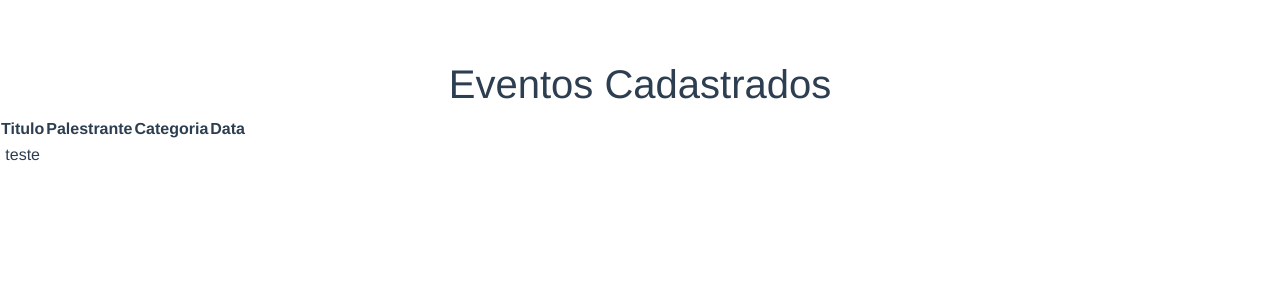
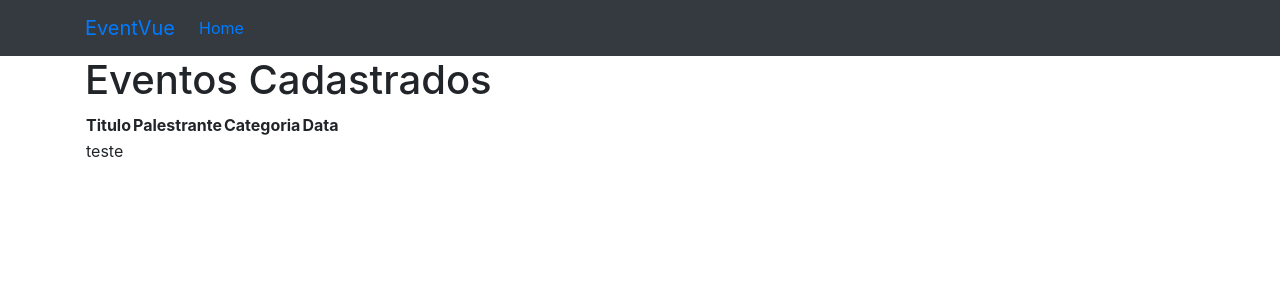
Before and after one commit to gutosoares/minicurso-vuejs, a Vue app in the folder projeto2/: page / in a window 1280 px wide. Shown: the top 300 px of the page. Built offline with nearby package versions, Linux system fonts and the light colour scheme.

Commit message:
Import header component on root app component.

```diff
--- a/projeto2/src/App.vue
+++ b/projeto2/src/App.vue
@@ -1,24 +1,22 @@
 <template>
   <div id="app">
-    <main>
+    <app-header/>
+    <main class="container">
       <router-view></router-view>
     </main>
   </div>
 </template>
 
 <script>
+import Header from './partials/Header'
+
 export default {
-  name: 'app'
+  name: 'app',
+  components: {
+    'app-header': Header
+  }
 }
 </script>
 
-<style>
-#app {
-  font-family: 'Avenir', Helvetica, Arial, sans-serif;
-  -webkit-font-smoothing: antialiased;
-  -moz-osx-font-smoothing: grayscale;
-  text-align: center;
-  color: #2c3e50;
-  margin-top: 60px;
-}
+<style scoped>
 </style>
```
